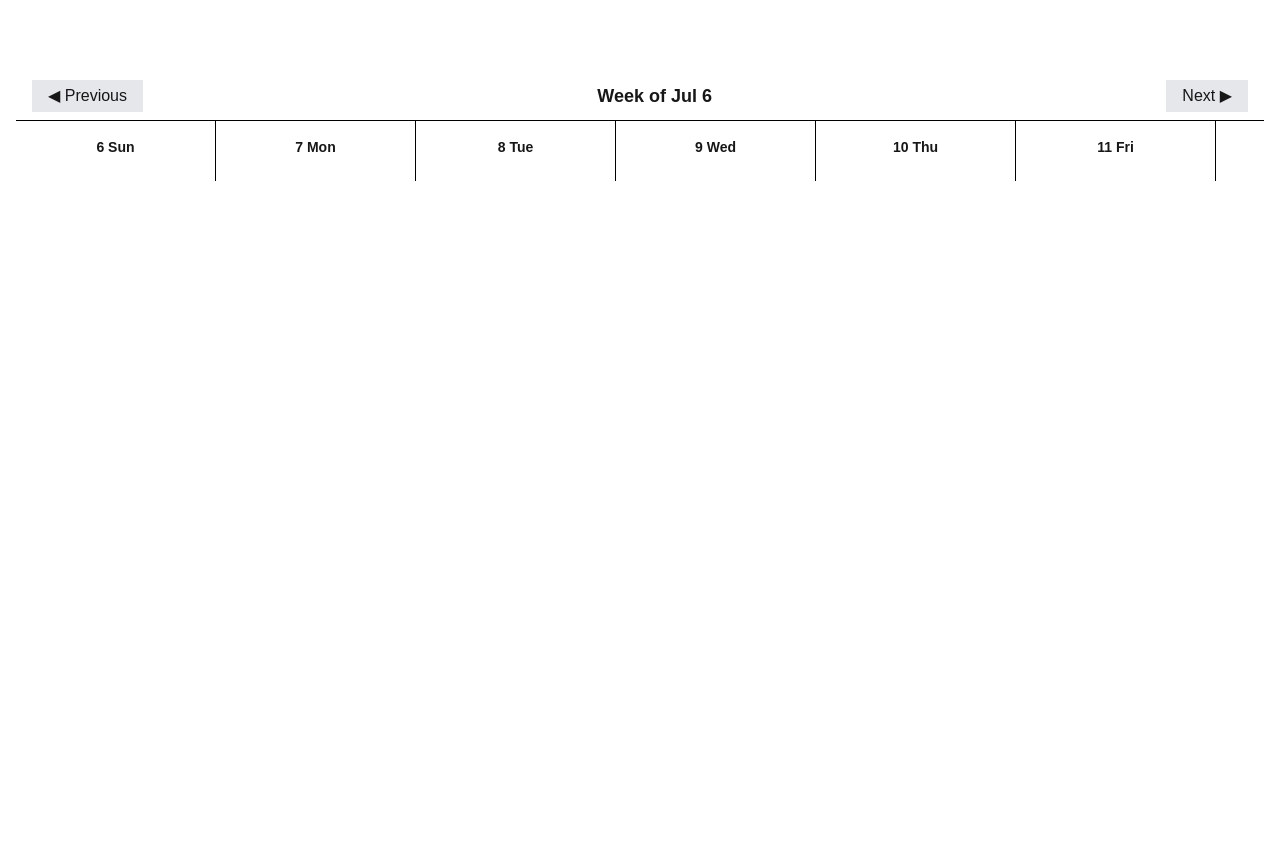
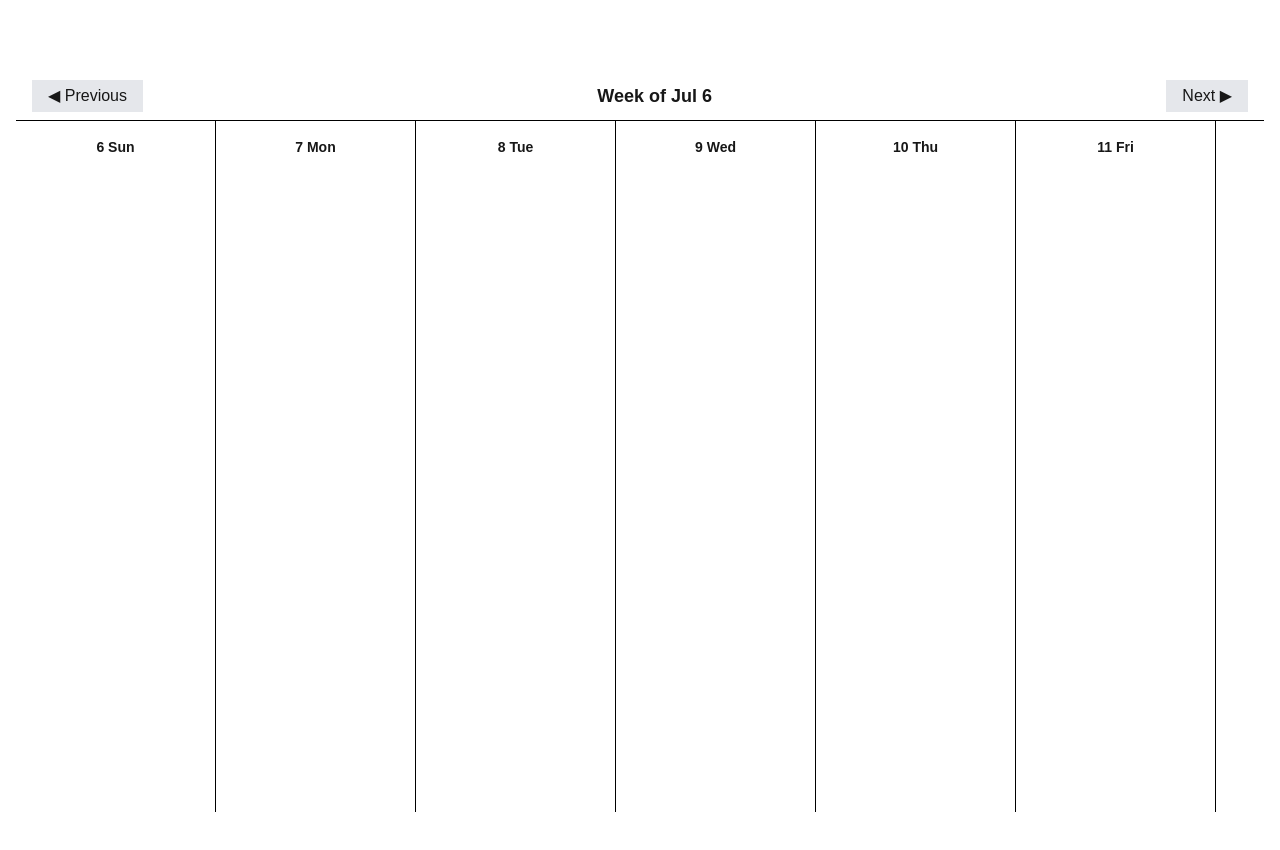
Before and after one commit to Darius-Gillingham/clockbase, a Next.js app: page /calendar in a window 1280 px wide. Shown: the top 850 px of the page. Before the commit the page ends 800 px from the top, so only its background shows below. Built offline with nearby package versions, Linux system fonts and the light colour scheme; no server answers.

Commit message:
calendar 22

```diff
--- a/src/app/calendar/page.tsx
+++ b/src/app/calendar/page.tsx
@@ -1,5 +1,5 @@
 // File: app/calendar/page.tsx
-// Commit: mount calendar components and centralize navigation and labeling logic
+// Commit: enforce vertical stretch so CalendarA fills the remaining screen space
 
 'use client'
 
@@ -89,7 +89,7 @@ export default function CalendarPage() {
   const label = days[0].toLocaleString('default', { month: 'short', day: 'numeric' })
 
   return (
-    <>
+    <div className="flex flex-col h-[calc(100vh-60px)]">
       <CalendarD
         weekOffset={weekOffset}
         setWeekOffset={setWeekOffset}
@@ -107,6 +107,6 @@ export default function CalendarPage() {
           onSubmit={handleModalSubmit}
         />
       )}
-    </>
+    </div>
   )
 }
```
